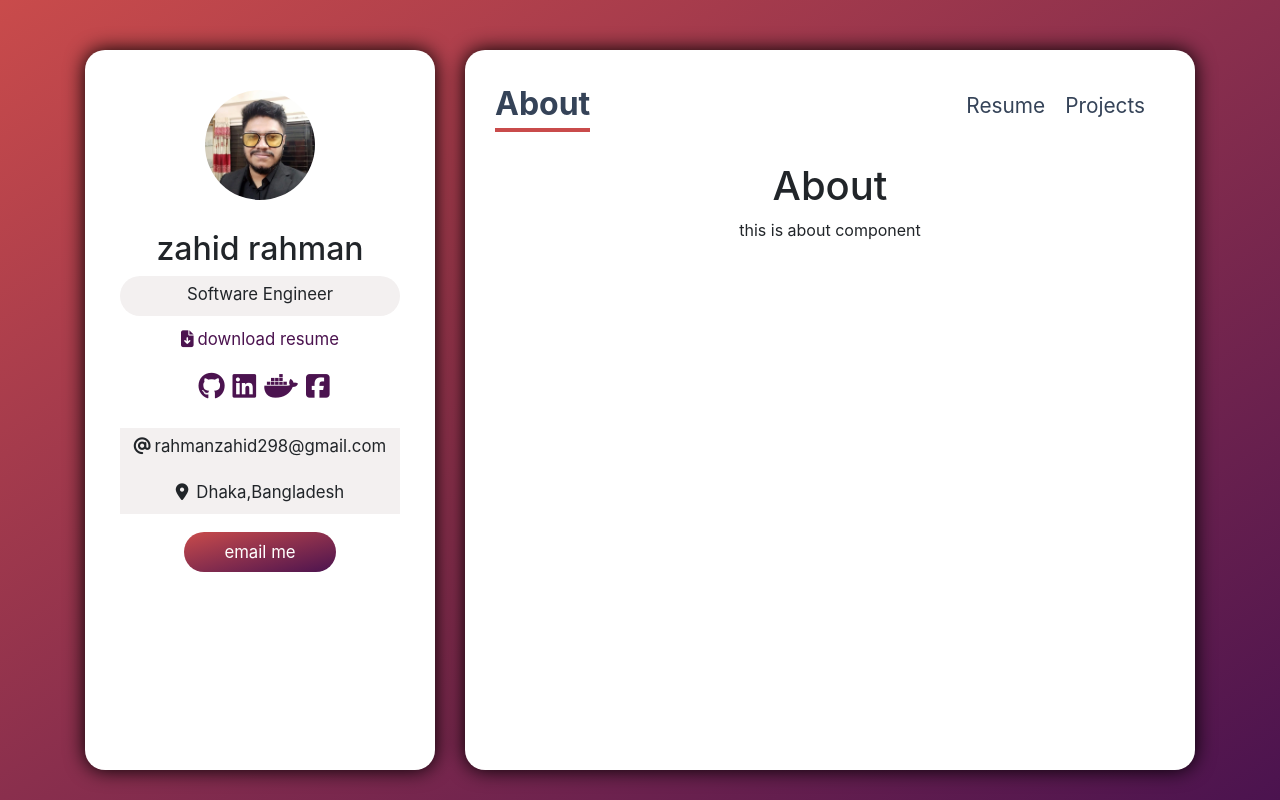
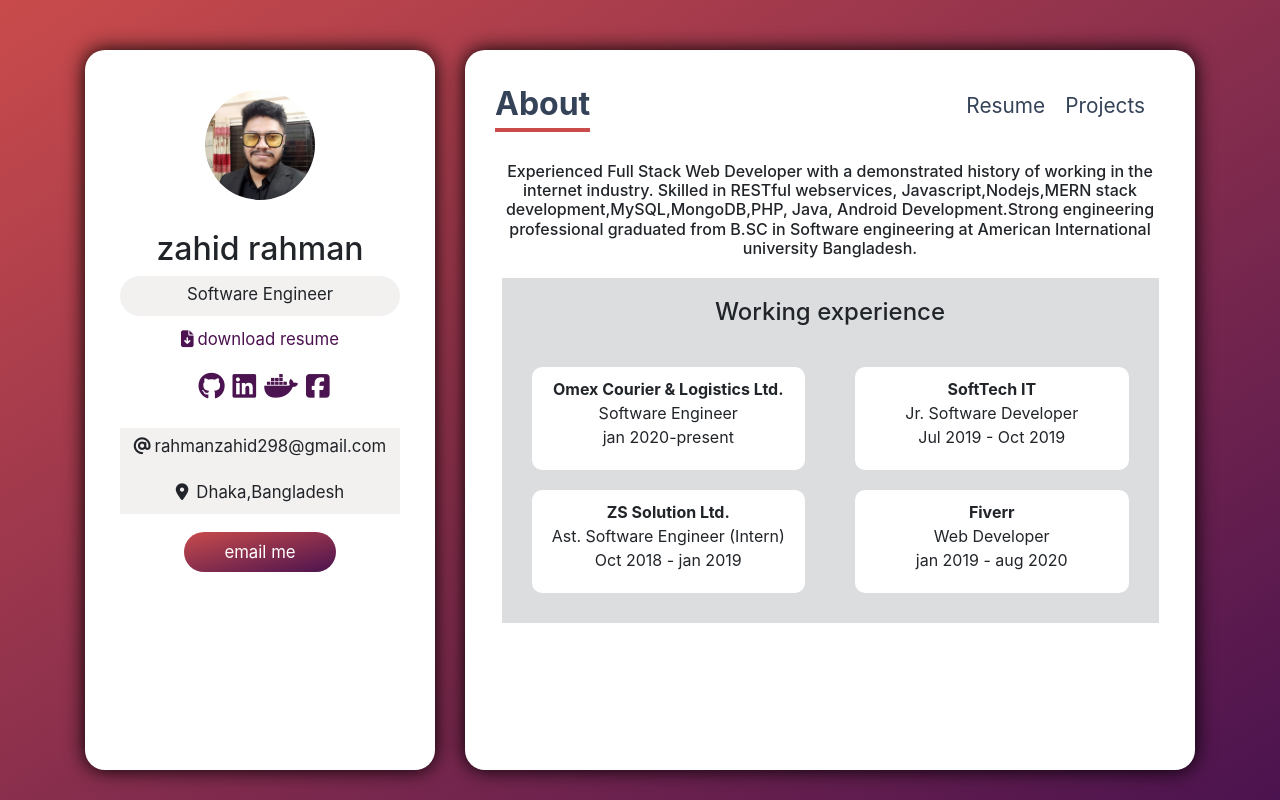
Before and after one commit to zahid-rahman/zahid-rahman, a React (Create React App) app: page / in a window 1280 px wide. Built offline with nearby package versions, Linux system fonts and the light colour scheme.

Commit message:
WIP:added full about component design

```diff
--- a/public/index.html
+++ b/public/index.html
@@ -3,11 +3,11 @@
 
 <head>
   <meta charset="utf-8" />
-  <link rel="icon" href="%PUBLIC_URL%/favicon.ico" />
+  <link rel="icon" href="%PUBLIC_URL%/favicon.png" />
   <meta name="viewport" content="width=device-width, initial-scale=1" />
   <meta name="theme-color" content="#000000" />
   <meta name="description" content="Web site created using create-react-app" />
-  <link rel="apple-touch-icon" href="%PUBLIC_URL%/logo192.png" />
+  <link rel="apple-touch-icon" href="%PUBLIC_URL%/favicon.png" />
   <link rel="stylesheet" href="https://maxcdn.bootstrapcdn.com/bootstrap/4.0.0/css/bootstrap.min.css"
     integrity="sha384-Gn5384xqQ1aoWXA+058RXPxPg6fy4IWvTNh0E263XmFcJlSAwiGgFAW/dAiS6JXm" crossorigin="anonymous">
   <link rel="manifest" href="%PUBLIC_URL%/manifest.json" />
--- a/src/App.css
+++ b/src/App.css
@@ -21,10 +21,10 @@ body{
   box-shadow: 0 0 20px black;
 }
 
-.container {
+.appContainer {
   padding-top: 50px;
 }
-.row{
+.appRow{
   height:90vh
 }
 
@@ -116,7 +116,7 @@ body{
 
 .navbarItem {
   margin-right: 20px;
-  text-decoration: none;
+  text-decoration: none !important;
   color:#354358;
   font-size: 1.3rem;
   cursor: pointer;
@@ -129,6 +129,47 @@ body{
   -webkit-text-fill-color: transparent;
 }
 
+
+/* about component  */
+
+.aboutContainer{
+  width:90%;
+  margin:20px auto;
+  padding:20px;
+  background-color: #dbdddf;
+}
+
+.aboutHeading {
+  margin:0px 0px 30px 0px;
+}
+
+.aboutIntro {
+  padding:0px 20px;
+}
+
+
+
+.cardData {
+  background-color:#ffffff;
+  padding:10px 20px 5px 20px;
+  margin:10px;
+  border-radius: 10px;
+}
+
+
+.experienceDataList {
+  padding:0;
+  list-style: none;
+}
+
+.experienceDataList li {
+  padding:0;
+  margin:0;
+}
+
+.companyImage {
+   margin:20px 0px
+}
 
 @media screen and (max-width:1199px) {
   .contact {
--- a/src/App.jsx
+++ b/src/App.jsx
@@ -4,20 +4,22 @@ import Sidebar from './components/Sidebar';
 import About from './components/About'
 import Resume from './components/Resume'
 import Projects from './components/Projects'
-import { BrowserRouter as Router, Route } from 'react-router-dom'
+import { BrowserRouter as Router, Redirect, Route, Switch } from 'react-router-dom'
 
 function App() {
   return (
     <Router>
       <div className="App">
-        <div className="container">
-          <div className="row">
+        <div className="container appContainer">
+          <div className="row appRow">
             <div className="col-lg-4 col-md-12 col-sm-12">
               <Sidebar></Sidebar>
             </div>
             <div className="col-lg-8 col-md-12 col-sm-12">
               <div className="mainContent">
                 <Navbar></Navbar>
+
+                <Switch>
                   <Route exact path="/">
                     <About></About>
                   </Route>
@@ -30,6 +32,11 @@ function App() {
                     <Projects></Projects>
                   </Route>
 
+                  <Route>
+                    <Redirect to="/"></Redirect>
+                  </Route>
+                </Switch>
+
               </div>
             </div>
           </div>
--- a/src/components/About.jsx
+++ b/src/components/About.jsx
@@ -1,11 +1,26 @@
 import React from 'react'
+import experienceData from '../json/experience.json'
+import ExperienceCards from './ExperienceCards';
+const About = () => {
 
-const About = () => {
+    const experienceCards = experienceData.map((workExperiences,index) => {
+        return <ExperienceCards key={index} experience={workExperiences}></ExperienceCards>
+    })
+
     return (
-        <div>
-            <h1>About</h1>
-            <p>this is about component</p>
-        </div>
+       <div className="about">
+           <h6 className="aboutIntro">
+           Experienced Full Stack Web Developer with a demonstrated history of working in the internet industry. Skilled in RESTful webservices, Javascript,Nodejs,MERN stack development,MySQL,MongoDB,PHP, Java, Android Development.Strong engineering professional graduated from B.SC in Software engineering at American International university Bangladesh.
+           </h6>
+            <div className="container-fluid aboutContainer">
+                <h4 className="aboutHeading">Working experience</h4>
+                <div className="row">
+                    {experienceCards}
+                </div>
+            </div>
+
+
+       </div>
     )
 };
 
--- /dev/null
+++ b/src/components/ExperienceCards.jsx
@@ -0,0 +1,25 @@
+import React from 'react'
+import { Link } from 'react-router-dom';
+
+const ExperienceCards = ({ experience: { companyName, position, timeline,companyImage } }) => {
+    return (
+        <div className="col-lg-6 col-md-6 col-sm-12 col-xs-12 col-12">
+            <div className="cardData">
+                <ul className="experienceDataList">
+                    <li>
+                        <span><b>{companyName}</b></span>
+                    </li>
+                    <li>
+                        <span>{position}</span>
+                    </li>
+                    <li>
+                        <span>{timeline}</span>
+                    </li>
+                </ul>
+
+            </div>
+        </div>
+    )
+};
+
+export default ExperienceCards;
--- a/src/components/Navbar.jsx
+++ b/src/components/Navbar.jsx
@@ -1,9 +1,21 @@
-import React, { useState } from 'react'
+import React, { useState,useEffect } from 'react'
 import { Link } from 'react-router-dom'
 
 const Navbar = () => {
 
     const [active, setActive] = useState('About')
+    useEffect(() => {
+        const currentUrl = window.location.href
+        if(currentUrl.endsWith('/')){
+            setActive('About')
+        }
+        else if(currentUrl.endsWith('/resume')) {
+            setActive('Resume')
+        }
+        else if(currentUrl.endsWith('/projects')) {
+            setActive('Projects')
+        }
+    },[active])
 
     return (
         <div className="navbar">
@@ -13,16 +25,16 @@ const Navbar = () => {
             <div className="navbarItems">
                 {
                     active !== 'About' ?
-                        <Link to='/'>
-                            <div className="navbarItem" onClick={() => setActive('About')}>About</div>
+                        <Link to='/' className="navbarItem"onClick={() => setActive('About')}>
+                            About
                         </Link> :
                         null
                 }
 
                 {
                     active !== 'Resume' ?
-                        <Link to='/resume'>
-                            <div className="navbarItem" onClick={() => setActive('Resume')}>Resume</div>
+                        <Link to='/resume' className="navbarItem" onClick={() => setActive('Resume')}>
+                           Resume
                         </Link>
                         :
                         null
@@ -30,8 +42,8 @@ const Navbar = () => {
 
                 {
                     active !== 'Projects' ?
-                        <Link to="/projects">
-                            <div className="navbarItem" onClick={() => setActive('Projects')}>Projects</div>
+                        <Link to="/projects" className="navbarItem" onClick={() => setActive('Projects')}>
+                            Projects
                         </Link>:
                         null
                 }
--- a/src/components/Sidebar.jsx
+++ b/src/components/Sidebar.jsx
@@ -17,7 +17,7 @@ const Sidebar = () => {
             <div className="sidebarItem sidebarTitle">Software Engineer</div>
             <div className="sidebarItem">
                 <a href={resume} className="downloadButton" download="resume.pdf">
-                <i class="fas fa-file-download"></i>
+                <i className="fas fa-file-download"></i>
                 <span className="ml-1">download resume</span>
                 </a>
             </div>
@@ -40,11 +40,11 @@ const Sidebar = () => {
             </div>
             <div className="contact">
                 <div className="sidebarItem">
-                    <i class="fas fa-at"></i>
+                    <i className="fas fa-at"></i>
                     <span className="ml-1">rahmanzahid298@gmail.com</span>
                 </div>
                 <div className="sidebarItem">
-                    <i class="fas fa-map-marker-alt"></i>
+                    <i className="fas fa-map-marker-alt"></i>
                     <span className="ml-2">Dhaka,Bangladesh</span>
                 </div>
             </div>
--- /dev/null
+++ b/src/json/experience.json
@@ -0,0 +1,22 @@
+[
+    {
+        "companyName":"Omex Courier & Logistics Ltd.",
+        "position":"Software Engineer",
+        "timeline":"jan 2020-present"
+    },
+    {
+        "companyName":"SoftTech IT",
+        "position":"Jr. Software Developer",
+        "timeline":"Jul 2019 - Oct 2019"
+    },
+    {
+        "companyName":"ZS Solution Ltd.",
+        "position":"Ast. Software Engineer (Intern)",
+        "timeline":"Oct 2018 - jan 2019"
+    },
+    {
+        "companyName":"Fiverr",
+        "position":"Web Developer",
+        "timeline":"jan 2019 - aug 2020"
+    }
+]
```
Also changed, not shown: src/json/skill.json (added, +22 -0 lines), public/favicon.png (added). Lines whose indentation alone changed are shown as unchanged.
